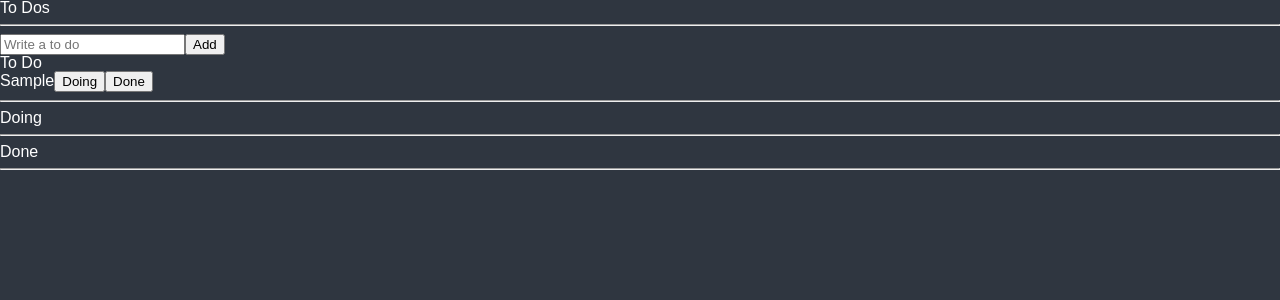
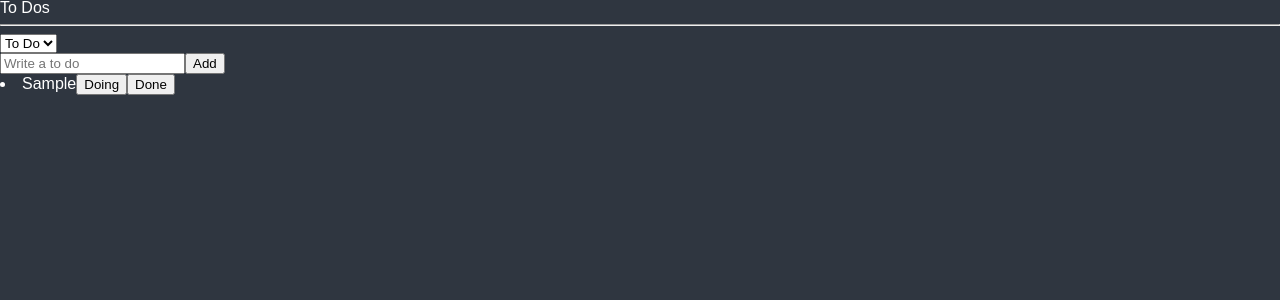
Before and after one commit to canalog/react-todo, a React (Create React App) app: page / in a window 1280 px wide. Both pictures are taken after typing "Sample" into the empty fields and a click on the button "Add". Shown: the top 300 px of the page. Built offline with nearby package versions, Linux system fonts and the light colour scheme.

Commit message:
SelectCategory 컴포넌트 생성

```diff
--- a/src/atoms.tsx
+++ b/src/atoms.tsx
@@ -1,10 +1,21 @@
 import { atom, selector } from "recoil";
+
+export enum Categories {
+	"TO_DO" = "TO_DO",
+	"DOING" = "DOING",
+	"DONE" = "DONE",
+}
 
 export interface IToDo {
 	text: string;
 	id: number;
-	category: "DONE" | "DOING" | "TO_DO";
+	category: Categories;
 }
+
+export const categoryState = atom<Categories>({
+	key: "category",
+	default: Categories.TO_DO,
+});
 
 export const toDoState = atom<IToDo[]>({
 	key: "toDo",
@@ -15,10 +26,7 @@
 	key: "toDoSelector",
 	get: ({ get }) => {
 		const toDos = get(toDoState);
-		return [
-			toDos.filter((toDo) => toDo.category === "TO_DO"),
-			toDos.filter((toDo) => toDo.category === "DOING"),
-			toDos.filter((toDo) => toDo.category === "DONE"),
-		];
+		const category = get(categoryState);
+		return toDos.filter((toDo) => toDo.category === category);
 	},
 });
--- a/src/components/CreateToDo.tsx
+++ b/src/components/CreateToDo.tsx
@@ -1,6 +1,6 @@
 import { useForm } from "react-hook-form";
-import { useSetRecoilState } from "recoil";
-import { toDoState } from "../atoms";
+import { useRecoilValue, useSetRecoilState } from "recoil";
+import { categoryState, toDoState } from "../atoms";
 
 interface IForm {
 	toDo: string;
@@ -8,10 +8,15 @@
 
 const CreateToDo = () => {
 	const setToDos = useSetRecoilState(toDoState);
+	const category = useRecoilValue(categoryState);
 	const { register, handleSubmit, setValue } = useForm<IForm>();
 	const onSubmit = ({ toDo }: IForm) => {
 		setToDos((oldToDos) => [
-			{ text: toDo, id: Date.now(), category: "TO_DO" },
+			{
+				text: toDo,
+				id: Date.now(),
+				category,
+			},
 			...oldToDos,
 		]);
 		setValue("toDo", "");
--- /dev/null
+++ b/src/components/SelectCategory.tsx
@@ -0,0 +1,19 @@
+import React from "react";
+import { useRecoilState } from "recoil";
+import { Categories, categoryState } from "../atoms";
+
+const SelectCategory = () => {
+	const [category, setCategory] = useRecoilState(categoryState);
+	const onInput = (event: React.FormEvent<HTMLSelectElement>) => {
+		setCategory(event.currentTarget.value as Categories);
+	};
+	return (
+		<select value={category} onInput={onInput}>
+			<option value={Categories.TO_DO}>To Do</option>
+			<option value={Categories.DOING}>Doing</option>
+			<option value={Categories.DONE}>Done</option>
+		</select>
+	);
+};
+
+export default SelectCategory;
--- a/src/components/ToDo.tsx
+++ b/src/components/ToDo.tsx
@@ -1,6 +1,6 @@
 import React from "react";
 import { useSetRecoilState } from "recoil";
-import { IToDo, toDoState } from "../atoms";
+import { Categories, IToDo, toDoState } from "../atoms";
 
 const ToDo = ({ text, category, id }: IToDo) => {
 	const setToDos = useSetRecoilState(toDoState);
@@ -11,31 +11,31 @@
 		setToDos((oldToDos) => {
 			const targetIndex = oldToDos.findIndex((toDo) => toDo.id === id);
 			const newToDo = { text, id, category: name as IToDo["category"] };
+			const newToDos = [...oldToDos];
+			newToDos.splice(targetIndex, 1, newToDo);
+			return newToDos;
 			// return [
 			// 	...oldToDos.slice(0, targetIndex),
 			// 	newToDo,
 			// 	...oldToDos.slice(targetIndex + 1),
 			// ];
-			const newToDos = [...oldToDos];
-			newToDos.splice(targetIndex, 1, newToDo);
-			return newToDos;
 		});
 	};
 	return (
 		<li>
 			<span>{text}</span>
-			{category !== "TO_DO" && (
-				<button name="TO_DO" onClick={onClick}>
+			{category !== Categories.TO_DO && (
+				<button name={Categories.TO_DO} onClick={onClick}>
 					To Do
 				</button>
 			)}
-			{category !== "DOING" && (
-				<button name="DOING" onClick={onClick}>
+			{category !== Categories.DOING && (
+				<button name={Categories.DOING} onClick={onClick}>
 					Doing
 				</button>
 			)}
-			{category !== "DONE" && (
-				<button name="DONE" onClick={onClick}>
+			{category !== Categories.DONE && (
+				<button name={Categories.DONE} onClick={onClick}>
 					Done
 				</button>
 			)}
--- a/src/components/ToDoList.tsx
+++ b/src/components/ToDoList.tsx
@@ -1,43 +1,30 @@
-import { useRecoilValue } from "recoil";
-import { toDoSelector, toDoState } from "../atoms";
+import React from "react";
+import { useRecoilState, useRecoilValue } from "recoil";
+import { Categories, categoryState, toDoSelector } from "../atoms";
 
 import CreateToDo from "./CreateToDo";
+import SelectCategory from "./SelectCategory";
 import ToDo from "./ToDo";
 
 const ToDoList = () => {
 	/* const [toDos, setToDos] = useRecoilState(toDoState); // get + modify value
 	const value = useRecoilValue(toDoState); // Get value from atom
 	const modFn = useSetRecoilState(toDoState); // Modify value of atom */
-	const [toDo, doing, done] = useRecoilValue(toDoSelector);
+	const toDos = useRecoilValue(toDoSelector);
 	return (
 		<div>
 			<h1>To Dos</h1>
 			<hr />
+			<SelectCategory />
 			<CreateToDo />
-			<h2>To Do</h2>
-			<ul>
-				{toDo.map((toDo) => (
-					<ToDo key={toDo.id} {...toDo} />
-				))}
-			</ul>
-			<hr />
-			<h2>Doing</h2>
-			<ul>
-				{doing.map((toDo) => (
-					<ToDo key={toDo.id} {...toDo} />
-				))}
-			</ul>
-			<hr />
-			<h2>Done</h2>
-			<ul>
-				{done.map((toDo) => (
-					<ToDo key={toDo.id} {...toDo} />
-				))}
-			</ul>
-			<hr />
+			{toDos.map((toDo) => (
+				<ToDo key={toDo.id} {...toDo} />
+			))}
 		</div>
 	);
 };
+
+export default ToDoList;
 
 /* interface IForm {
 	email: string;
@@ -136,4 +123,3 @@
 		</div>
 	);
 }; */
-export default ToDoList;
```
